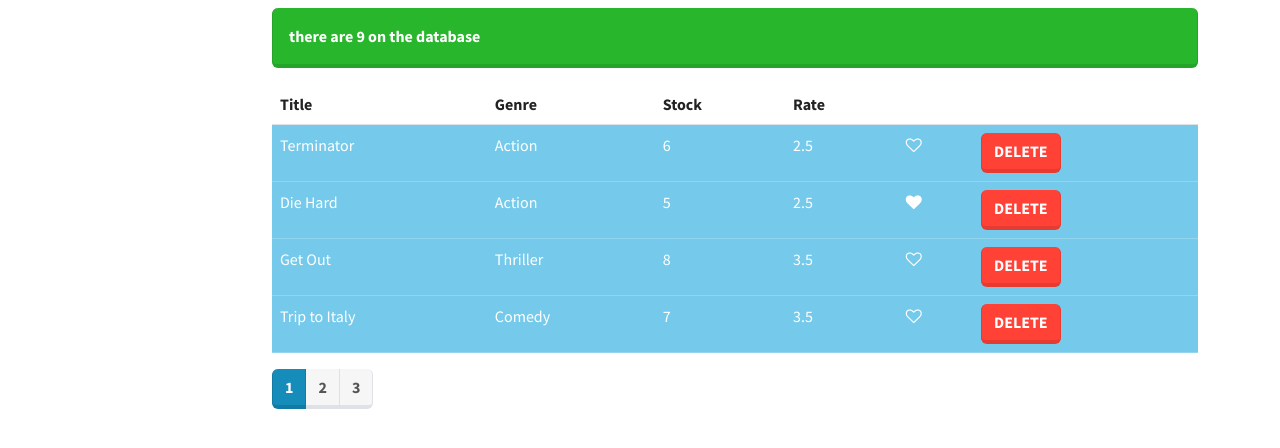
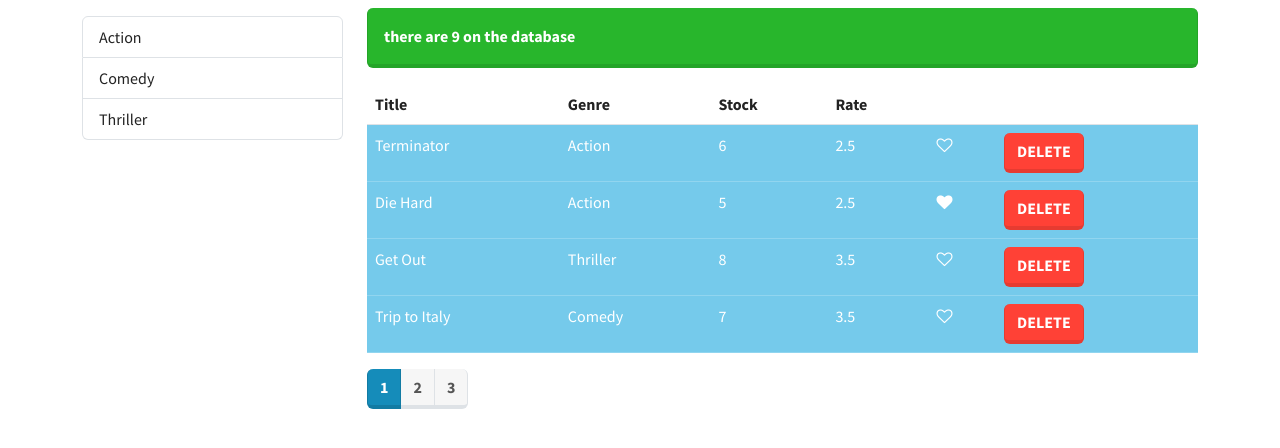
Before and after one commit to IshtiaqueNafis/vidlyReact, a React (Create React App) app: page / in a window 1280 px wide. Shown: the top 448 px of the page. Built offline with nearby package versions, Linux system fonts and the light colour scheme.

Commit message:
implemented  dyanmic select

```diff
--- a/src/components/Movie/Movie.Component.jsx
+++ b/src/components/Movie/Movie.Component.jsx
@@ -3,7 +3,7 @@
 import Alert from "../UI/Alert.UI";
 import Pagination from "../common/pagination.component";
 import {getMovies} from "../../Starter Code/services/fakeMovieService";
-import {genres, getGenres} from "../../Starter Code/services/fakeGenreService";
+import {getGenres} from "../../Starter Code/services/fakeGenreService";
 import {paginate} from "../../utils/paginatia";
 import ListGroup from "../common/ListGroup";
 
@@ -14,15 +14,18 @@
             movies: [],
             genres: [], // its empty now
             pageSize: 4,
-            currentPage: 1
+            currentPage: 1,
+
         }
 
     }
+
     componentWillMount() {
- this.setState({movies: getMovies(),genres:getGenres()});
+        this.setState({movies: getMovies(), genres: getGenres()});
     }
+
     onDeleteHandler = (movie) => {
-     const movies= this.state.movies.filter(m => m._id !== movie._id) // deletes movies from database
+        const movies = this.state.movies.filter(m => m._id !== movie._id) // deletes movies from database
         this.setState({movies: movies})
     }
     onLikeHandler = (movie) => { // likes unlikes a movie
@@ -30,26 +33,34 @@
         const index = movies.indexOf(movie);
         movies[index] = {...movies[index]};
         movies[index].liked = !movies[index].liked;
+
         this.setState({movies});
     }
-    handlePageChange = page=>{
+    handlePageChange = page => {
         this.setState({currentPage: page})
     }
-    handleGenreSelect = genre =>{
-        console.log(genre);
+    handleGenreSelect = genre => {
+        this.setState({selectedGenre: genre}) // adding dynamic classs property
     }
 
 
     //endregion
 
     render() {
-     const {length:count} = this.state.movies;
-     const {pageSize,currentPage,movies:allMovies} = this.state;
-     const movies = paginate(allMovies,currentPage,pageSize)
+        const {length: count} = this.state.movies;
+        const {pageSize, currentPage, movies: allMovies} = this.state;
+        const movies = paginate(allMovies, currentPage, pageSize)
         return (
-            <div className='row' >
-                <div className="col-2">
-                    <ListGroup items={this.state.genres} onItemSelect={this.handleGenreSelect}/>
+            <div className='row'>
+                <div className="col-3">
+                    <ListGroup
+                        items={this.state.genres}
+                        selectedItem={this.state.selectedGenre}
+                        onItemSelect={this.handleGenreSelect}
+
+
+
+                    />
                 </div>
                 <div className="col">
                     <Alert movieCount={count}/>
@@ -72,6 +83,7 @@
                                         onDelete={this.onDeleteHandler}
                                         onLike={this.onLikeHandler}
 
+
                             />
                         )}
                         </tbody>
@@ -91,4 +103,5 @@
 
     }
 }
+
 export default Movie;
--- a/src/components/common/ListGroup.jsx
+++ b/src/components/common/ListGroup.jsx
@@ -1,9 +1,19 @@
 import React from 'react';
 
-const ListGroup = () => (
-    <div>
+const ListGroup = (props) => {
+    const {items, textProperty, valueProperty, onItemSelect, selectedItem} = props;
+    return (
 
-    </div>
-);
+        <ul className="list-group mt-3">
+            {items.map(item => <li onClick={() => onItemSelect(item)} key={item[valueProperty]}
+                                   className={item===selectedItem?'list-group-item active':'list-group-item'}>{item[textProperty]}</li>)}
+            {/*this makes it so so theat no matter what keys are dybamic and the component can be used anywgere   */}
+        </ul>
+    );
+};
 
-export default ListGroup ;
+ListGroup.defaultProps = {
+    textProperty: 'name',
+    valueProperty: '_id'
+}
+export default ListGroup;
```
